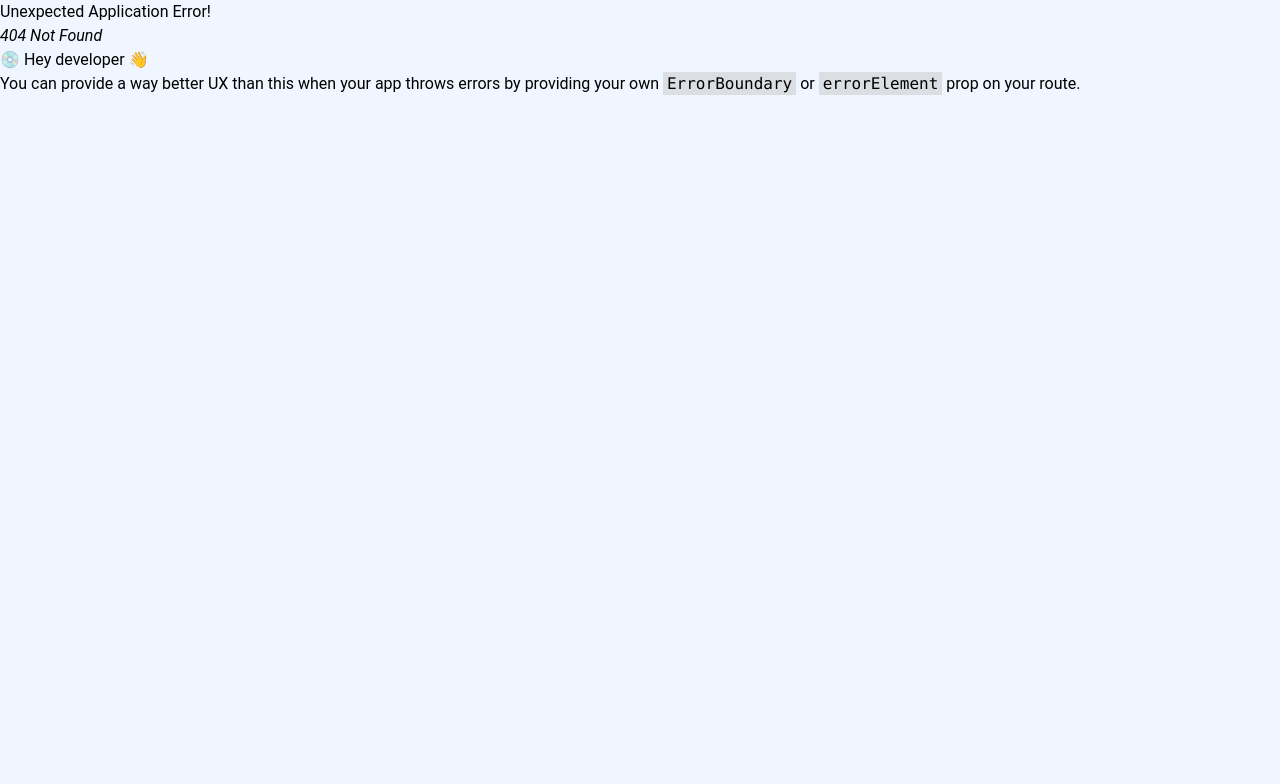
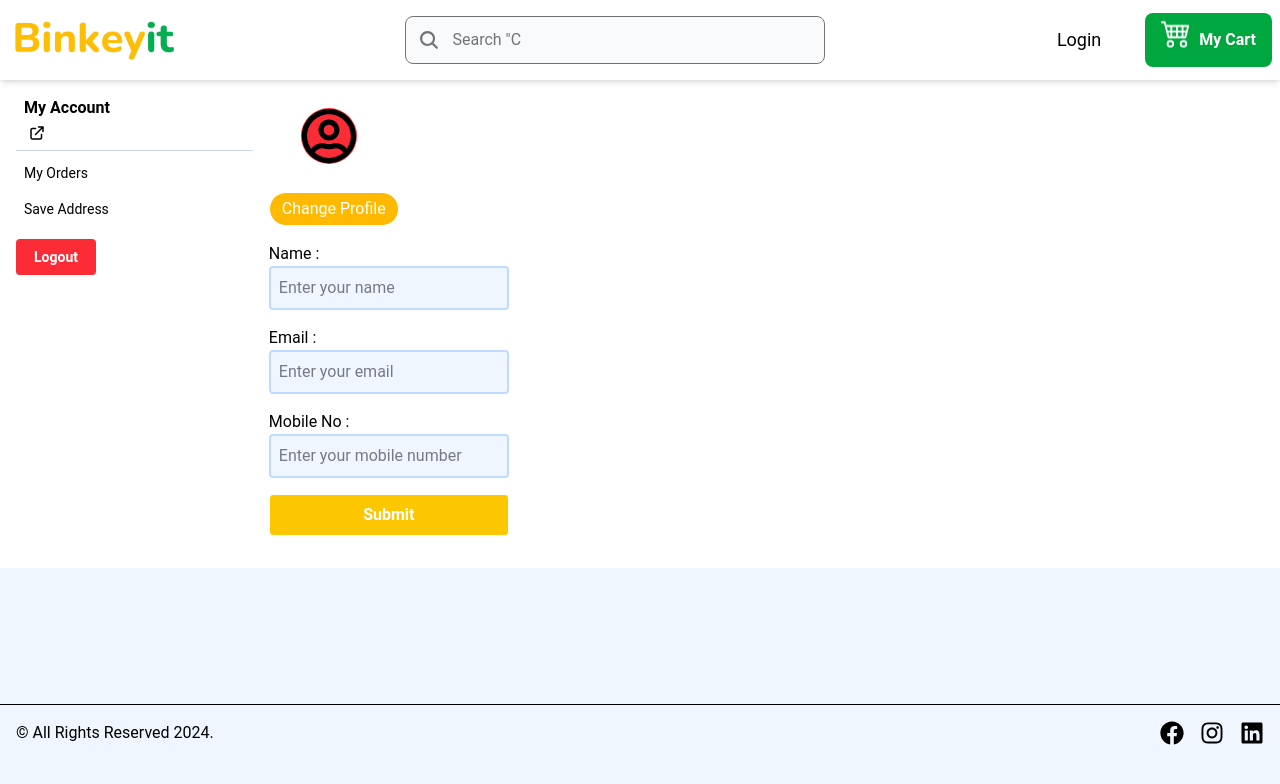
Before and after one commit to abhaycoderarmy/quick-mart, a React (Vite) app in the folder client/: page /dashboard/profile in a window 1280 px wide. Before the commit this address had no page. Shown: the top 784 px of the page. Built offline with nearby package versions, Linux system fonts and the light colour scheme; no server answers.

Commit message:
update user detail done

```diff
--- a/client/src/App.jsx
+++ b/client/src/App.jsx
@@ -29,7 +29,7 @@ function App() {
 
      return( <>
           <Header />
-          <main className='min-h-[82vh]'>
+          <main className='min-h-[78vh]'>
           <Outlet />
           </main>
           <Footer />
--- a/client/src/common/summaryApi.js
+++ b/client/src/common/summaryApi.js
@@ -44,6 +44,14 @@ const summaryApi = {
     verifyEmail : {
         url : `/api/user/verify-email`,
         method : "POST"
+    },
+    uploadAvatar:{
+        url : `/api/user/update-avatar`,
+        method : "PUT"
+    },
+    updateUserDetails : {
+        url : `/api/user/update-user`,
+        method : "PUT"
     }
  }
 
--- /dev/null
+++ b/client/src/components/UserAvatarEdit.jsx
@@ -0,0 +1,81 @@
+import React, { useState } from 'react'
+import { FaRegUserCircle } from 'react-icons/fa'
+import { useDispatch, useSelector } from 'react-redux'
+import Axios from '../utils/Axios'
+import SummaryApi from '../common/summaryApi'
+import AxiosToastError from '../utils/AxiosToastError'
+import { updatedAvatar } from '../store/userSlice'
+import { IoClose } from "react-icons/io5";
+
+const UserAvatarEdit = ({close}) => {
+    const user = useSelector((state) => state.user)
+
+    const dispatch = useDispatch()
+    const [loading,setLoading] = useState(false)
+
+    const handleSubmit = (e)=>{
+        e.preventDefault()
+    }
+
+    const handleUploadAvatarImage = async(e)=>{
+        const file = e.target.files[0]
+
+        if(!file) { return }
+
+        const formData = new FormData()
+        formData.append('avatar',file)
+
+        try {
+            setLoading(true)
+            const response = await Axios({
+                ...SummaryApi.uploadAvatar,
+                data : formData
+            })
+
+            const { data : responseData}  = response
+
+            dispatch(updatedAvatar(responseData.data.avatar))
+
+        } catch (error) {
+            AxiosToastError(error)
+        } finally{
+            setLoading(false)
+        }
+
+    }
+  return (
+    <section className='fixed top-0 bottom-0 left-0 right-0 bg-blue-50 bg-opacity-60 p-4 flex items-center justify-center'>
+        <div className='bg-white max-w-sm w-full rounded p-4 flex flex-col items-center justify-center'>
+            <button onClick={close} className='text-neutral-800 w-fit block ml-auto'>
+                <IoClose size={20}/>
+            </button>
+            <div className='w-20 h-20 bg-red-500 flex items-center justify-center rounded-full overflow-hidden drop-shadow-sm'>
+                {
+                    user.avatar ? (
+                        <img
+                        alt={user.name}
+                        src={user.avatar}
+                        className='w-full h-full'
+                        />
+                    ) : (
+                        <FaRegUserCircle size={65}/>
+                    )
+                }
+            </div>
+            <form onSubmit={handleSubmit}>
+                <label htmlFor='uploadProfile'>
+                    <div className='border border-yellow-200 cursor-pointer hover:bg-yellow-400 px-4 py-1 rounded text-sm my-3'>
+                        {
+                            loading ? "Loading..." : "Upload"
+                        }
+                    </div>
+                    <input onChange={handleUploadAvatarImage} type='file' id='uploadProfile' className='hidden'/>
+                </label>
+            </form>
+
+        </div>
+    </section>
+  )
+}
+
+export default UserAvatarEdit
--- a/client/src/components/UserMenu.jsx
+++ b/client/src/components/UserMenu.jsx
@@ -1,70 +1,86 @@
-import React from 'react'
-import { useDispatch, useSelector } from 'react-redux'
-import { Link, useNavigate } from 'react-router-dom'
-import Divider from './Divider'
-import Axios from '../utils/Axios'
-import summaryApi from '../common/summaryApi'
-import { logout } from '../store/userSlice'
-import toast from 'react-hot-toast'
-import AxiosToastError from '../utils/AxiosToastError'
+import React from "react";
+import { useDispatch, useSelector } from "react-redux";
+import { Link, useNavigate } from "react-router-dom";
+import Divider from "./Divider";
+import Axios from "../utils/Axios";
+import summaryApi from "../common/summaryApi";
+import { logout } from "../store/userSlice";
+import toast from "react-hot-toast";
+import AxiosToastError from "../utils/AxiosToastError";
 import { HiOutlineExternalLink } from "react-icons/hi";
 // import isAdmin from '../utils/isAdmin'
 
+const UserMenu = ({ close }) => {
+  const user = useSelector((state) => state?.user);
+  const dispatch = useDispatch();
+  const navigate = useNavigate();
 
-const UserMenu = ({close}) =>{
-  const user = useSelector((state) => state?.user);
-  const dispatch = useDispatch()
-  const navigate = useNavigate()
-
-
-  const handleLogout = async()=>{
+  const handleLogout = async () => {
     try {
       const response = await Axios({
-         ...summaryApi.logout
-      })
+        ...summaryApi.logout,
+      });
 
-      if(response.data.success){
-        if(close){
-          close()
+      if (response.data.success) {
+        if (close) {
+          close();
         }
-        dispatch(logout())
-        localStorage.clear()
-        toast.success(response.data.message)
+        dispatch(logout());
+        localStorage.clear();
+        toast.success(response.data.message);
         navigate("/");
       }
     } catch (error) {
-      console.log(error)
-      AxiosToastError(error)
+      console.log(error);
+      AxiosToastError(error);
     }
-}
+  };
 
-  const handleClose = ()=>{
-    if(close){
-      close()
+  const handleClose = () => {
+    if (close) {
+      close();
     }
-  }
-
+  };
 
   return (
-    <>
-      <div className="font-semibold"> My Account </div>
-      <div className="text-sm mt-1">{user?.name || user?.email}</div>
+    <div>
+      <div className="font-semibold ml-2"> My Account </div>
+      <div className="text-sm mt-1 ml-2 flex items-center">
+        <span className="max-w-52 text-ellipsis line-clamp-1">
+          {user?.name || user?.email}
+        </span>
+        <Link onClick={handleClose} to={"/dashboard/profile"}>
+          <HiOutlineExternalLink
+            size={18}
+            className=" ml-1 hover:text-yellow-300"
+          />
+        </Link>
+      </div>
       <Divider />
       <div className="grid grid-2 text-sm gap-2 ">
-        <Link to={""} className="px-2 p-1 hover:bg-yellow-200">
-          {" "}
-          My Orders{" "}
+        <Link
+          onClick={handleClose}
+          to={"/dashboard/myorders"}
+          className="px-2 p-1 hover:bg-yellow-200"
+        >
+          My Orders
         </Link>
-        <Link to={""} className="px-2 p-1 hover:bg-yellow-200">
-          {" "}
-          Save Address{" "}
+        <Link
+          onClick={handleClose}
+          to={"/dashboard/address"}
+          className="px-2 p-1 hover:bg-yellow-200"
+        >
+          Save Address
         </Link>
-        <button onClick={handleLogout} className="text-center px-2 bg-red-500 rounded w-20 p-3 font-semibold text-white mt-2">
+        <button
+          onClick={handleLogout}
+          className="text-center px-2 py-2 bg-red-500 rounded w-20 p-3 font-semibold text-white mt-2"
+        >
           Logout
         </button>
       </div>
-    </>
+    </div>
   );
-}
+};
 
 export default UserMenu;
--- /dev/null
+++ b/client/src/layout/Dashboard.jsx
@@ -0,0 +1,28 @@
+import React from 'react'
+import UserMenu from '../components/UserMenu'
+import { Outlet } from 'react-router-dom'
+import { useSelector } from 'react-redux'
+
+const Dashboard = () => {
+  const user = useSelector(state => state.user)
+
+  console.log("user dashboard",user)
+  return (
+    <section className='bg-white'>
+        <div className='container mx-auto p-3 lg:p-4 grid grid-cols-1 lg:grid-cols-5 gap-4'>
+                {/**left for menu */}
+                <div className='sticky top-24 max-h-[calc(100vh-96px)] overflow-y-auto hidden lg:block'>
+                    <UserMenu/>
+                </div>
+
+
+                {/**right for content */}
+                <div className='bg-white'>
+                    <Outlet/>
+                </div>
+        </div>
+    </section>
+  )
+}
+
+export default Dashboard
--- /dev/null
+++ b/client/src/pages/Address.jsx
@@ -0,0 +1,9 @@
+import React from 'react'
+
+const Address = () => {
+  return (
+    <div>Address</div>
+  )
+}
+
+export default Address
--- /dev/null
+++ b/client/src/pages/MyOrder.jsx
@@ -0,0 +1,9 @@
+import React from 'react'
+
+const MyOrder = () => {
+  return (
+    <div>MyOrder</div>
+  )
+}
+
+export default MyOrder
--- /dev/null
+++ b/client/src/pages/Profile.jsx
@@ -0,0 +1,144 @@
+import React, { useState } from 'react'
+import { useDispatch, useSelector } from 'react-redux'
+import { FaRegUserCircle } from 'react-icons/fa'
+import UserAvatarEdit from '../components/UserAvatarEdit'
+import Axios from '../utils/Axios'
+import SummaryApi from '../common/summaryApi'
+import AxiosToastError from '../utils/AxiosToastError'
+import { setUserDetails } from '../store/userSlice'
+import { useEffect } from 'react'
+import fetchUserDetails from '../utils/fetchUserDetails'
+
+
+
+const Profile = () => {
+    const user = useSelector((state) => state.user)
+    const [openEditAvatar,setOpenEditAvatar] = useState(false);
+
+    const [userData,setUserData] = useState({
+        name: user.name,
+        email: user.email,
+        mobile : user.mobile
+    });
+
+    const [loading,setLoading] = useState(false);
+    const dispatch = useDispatch();
+
+    useEffect(()=>{
+        setUserData({
+            name : user.name,
+            email : user.email,
+            mobile : user.mobile,
+        })
+    },[user])
+
+    const handleOnchange = (e)=>{
+        const { name, value } = e.target;
+        setUserData((prev) => {
+          return {
+            ...prev,
+            [name]: value,
+          };
+        });
+    }
+
+    const handleSubmit = async(e)=>{
+        e.preventDefault()
+
+        try {
+            setLoading(true)
+            const response = await Axios({
+                ...SummaryApi.updateUserDetails,
+                data : userData
+            })
+
+            const { data : responseData } = response
+
+            if(responseData.success){
+                toast.success(responseData.message)
+                const userData = await fetchUserDetails()
+                dispatch(setUserDetails(userData.data))
+            }
+
+        } catch (error) {
+            AxiosToastError(error)
+        } finally{
+            setLoading(false)
+        }
+    }
+
+  return (
+    <div>
+        <div className='py-3 ml-5 w-20 h-20 bg-white rounded-full flex items-center justify-center overflow-hidden'>
+         {
+            user?.avatar?(
+                <img
+                src={user.avatar}
+                alt={user.name}
+                />
+            ):
+            (
+                <FaRegUserCircle size={40} className='bg-red-500 w-14 h-14 rounded-full'/>
+            )
+         }
+        </div>
+        <button onClick={()=> setOpenEditAvatar(true) }
+        className='mt-4 px-3 py-1 border rounded-full hover:bg-green-600 bg-amber-400 text-white'>
+        Change Profile </button>
+
+        {
+            openEditAvatar && (<UserAvatarEdit close={()=>setOpenEditAvatar(false)} />)
+        }
+
+        <form className='my-4 grid gap-4' onSubmit={handleSubmit}>
+            <div className='grid'>
+                <label htmlFor='name'> Name :</label>
+                <input
+                type='text'
+                id='name'
+                name='name'
+                placeholder='Enter your name'
+                value={userData.name}
+                className='bg-blue-50 p-2 border-blue-200 rounded outline-none focus-within:border-yellow-500 border-2'
+                onChange={handleOnchange}
+                required
+                />
+            </div>
+            <div className='grid'>
+                <label htmlFor='email'> Email :</label>
+                <input
+                type='email'
+                id='email'
+                name='email'
+                placeholder='Enter your email'
+                value={userData.email}
+                className='bg-blue-50 p-2 border-blue-200 rounded outline-none focus-within:border-yellow-500 border-2'
+                onChange={handleOnchange}
+                required
+                />
+            </div>
+            <div className='grid'>
+                <label htmlFor='mobile'> Mobile No :</label>
+                <input
+                type='text'
+                id='mobile'
+                name='mobile'
+                placeholder='Enter your mobile number'
+                value={userData.mobile}
+                className='bg-blue-50 p-2 border-blue-200 rounded outline-none focus-within:border-yellow-500 border-2'
+                onChange={handleOnchange}
+                required
+                />
+            </div>
+            <button className='border px-4 py-2 font-semibold hover:bg-green-600 text-white bg-yellow-400 rounded'>
+                {
+                    loading ? "Loading..." : "Submit"
+                }
+            </button>
+        </form>
+
+    </div>
+  )
+}
+
+export default Profile
--- a/client/src/store/userSlice.js
+++ b/client/src/store/userSlice.js
@@ -53,6 +53,6 @@ const userSlice  = createSlice({
     }
 })
 
-export const { setUserDetails, logout } = userSlice.actions
+export const { setUserDetails, logout, updatedAvatar} = userSlice.actions
 
 export default userSlice.reducer
```
Also changed, not shown: client/src/routes/index.jsx (+24 -2 lines).
